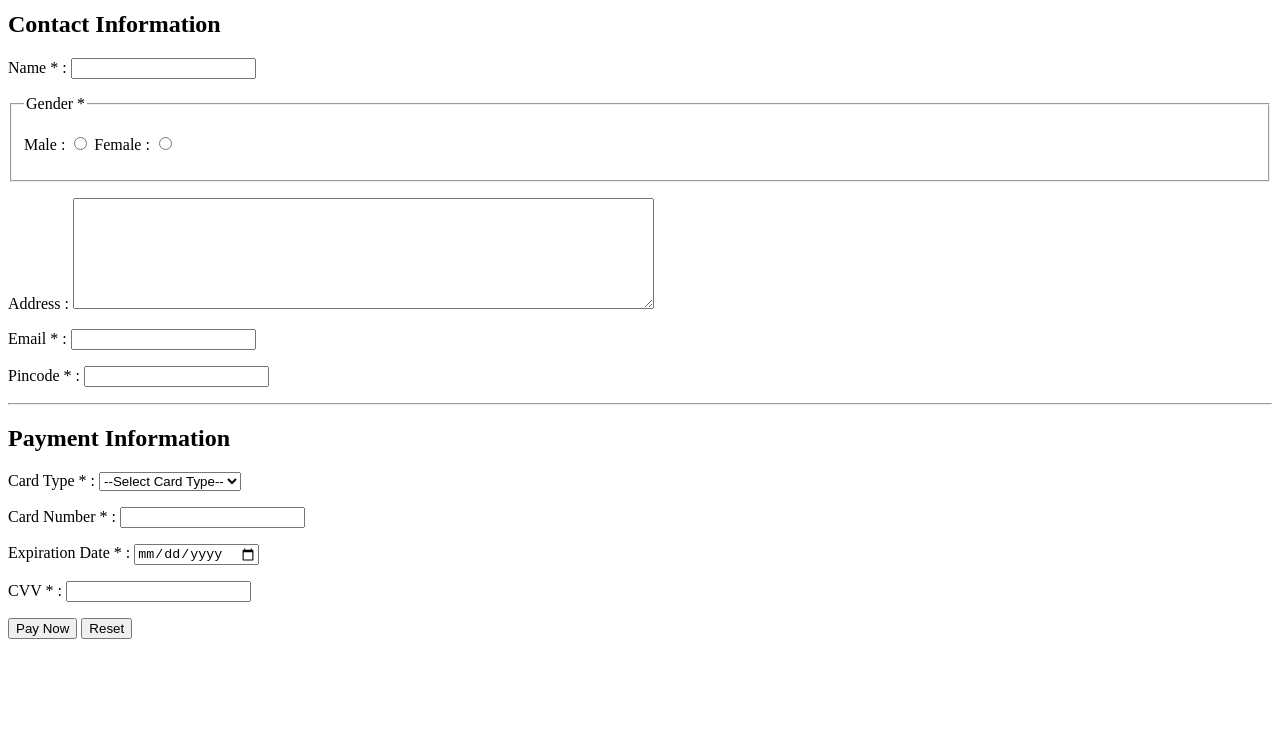
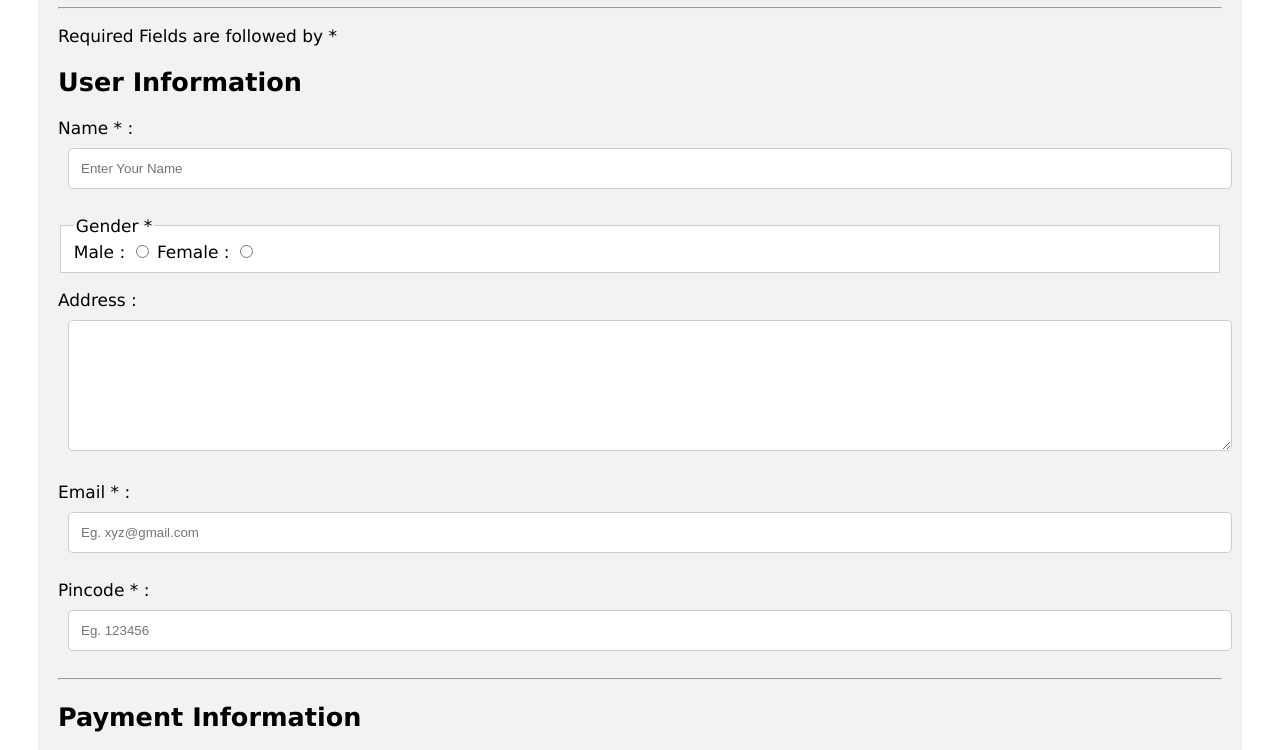
Before and after one commit to SR-Sunny-Raj/HTML_CSS_JS, a plain HTML site: page HTML Codes/Web Forms/payment_form.html in a window 1280 px wide. Shown: the part 107-857 px from the top of the page. Before the commit the page ends 800 px from the top, so only its background shows below. Drawn offline with Linux system fonts and the light colour scheme.

Commit message:
HTML-CSS

```diff
--- a/HTML Codes/Web Forms/payment_form.html
+++ b/HTML Codes/Web Forms/payment_form.html
@@ -4,29 +4,29 @@
     <meta charset="UTF-8" />
     <meta http-equiv="X-UA-Compatible" content="IE=edge" />
     <meta name="viewport" content="width=device-width, initial-scale=1.0" />
+    <link rel="stylesheet" href="style.css" />
     <title>Payment Form</title>
   </head>
   <body>
+    <div class="container">
     <form action="">
-      <h1>Payment Form</h1>
+      <h1 class="main_heading">Payment Form</h1>
+      <hr>
       <p>Required Fields are followed by *</p>
-      <h2>Contact Information</h2>
-      <p>Name * : <input type="text" name="name" required /></p>
+      <h2>User Information</h2>
+      <p>Name * : <input type="text" name="name" placeholder="Enter Your Name" required /></p>
       <fieldset>
         <legend>Gender *</legend>
-        <p>
-          Male : <input type="radio" name="Gender" id="male" required /> Female
-          :
-          <input type="radio" name="Gender" id="female" required />
-        </p>
+          Male : <input type="radio" name="Gender" id="male" required />
+          Female : <input type="radio" name="Gender" id="female" required />
       </fieldset>
       <p>
         Address :
-        <textarea name="address" id="address" cols="70" rows="7"></textarea>
+        <textarea name="address" id="address" cols="70" rows="7" ></textarea>
       </p>
-      <p>Email * : <input type="email" name="email" id="email" required /></p>
+      <p>Email * : <input type="email" name="email" id="email" required placeholder="Eg. xyz@gmail.com" /></p>
       <p>
-        Pincode * : <input type="number" name="pincode" id="pincode" required />
+        Pincode * : <input type="number" name="pincode" id="pincode" required placeholder="Eg. 123456" />
       </p>
       <hr />
       <h2>Payment Information</h2>
@@ -41,7 +41,7 @@
       </p>
       <p>
         Card Number * :
-        <input type="number" name="card_number" id="card_number" required />
+        <input type="number" name="card_number" id="card_number" placeholder="Eg. 16-digit number" required />
       </p>
       <p>
         Expiration Date * :
@@ -54,12 +54,13 @@
       </p>
       <p>
         CVV * :
-        <input type="password" name="cvv" id="cvv" required />
+        <input type="password" name="cvv" id="cvv" placeholder="Eg. 123" required />
       </p>
       <p>
-        <input type="submit" name="submit" value="Pay Now" />
-        <input type="reset" value="Reset" />
+        <input type="submit" name="submit" value="Pay Now" /><br>
+        <input type="reset" name="reset" value="Reset" />
       </p>
     </form>
   </body>
+</div>
 </html>
--- /dev/null
+++ b/HTML Codes/Web Forms/style.css
@@ -0,0 +1,61 @@
+* {
+  box-sizing: border-box;
+}
+body {
+  font-family: Verdana, Geneva, Tahoma, sans-serif;
+  margin: 15px 30px;
+  font-size: 17px;
+  padding: 8px;
+}
+.main_heading {
+  text-align: center;
+}
+.container {
+  background-color: #f2f2f2;
+  border: 1px lightgrey;
+  border-radius: 10px;
+  padding: 5px 20px 15px 20px;
+}
+input[type="text"],
+textarea,
+input[type="email"],
+select,
+input[type="number"],
+input[type="date"],
+input[type="password"] {
+  width: 100%;
+  padding: 12px;
+  border-radius: 5px;
+  border: 1px solid #ccc;
+  margin: 10px;
+}
+fieldset {
+  background-color: #fff;
+  border: 1px solid #ccc;
+}
+input[type="submit"] {
+  width: 100%;
+  margin: 5px;
+  background-color: #4daea1;
+  color: white;
+  padding: 12px 20px;
+  border: none;
+  border-radius: 5px;
+  cursor: pointer;
+}
+input[type="reset"] {
+  width: 100%;
+  margin: 5px;
+  background-color: rgb(255, 114, 114);
+  color: white;
+  padding: 12px 20px;
+  border: none;
+  border-radius: 5px;
+  cursor: pointer;
+}
+input[type="submit"]:hover {
+  background-color: #4caf84;
+}
+input[type="reset"]:hover {
+  background-color: rgb(255, 98, 98);
+}
```
